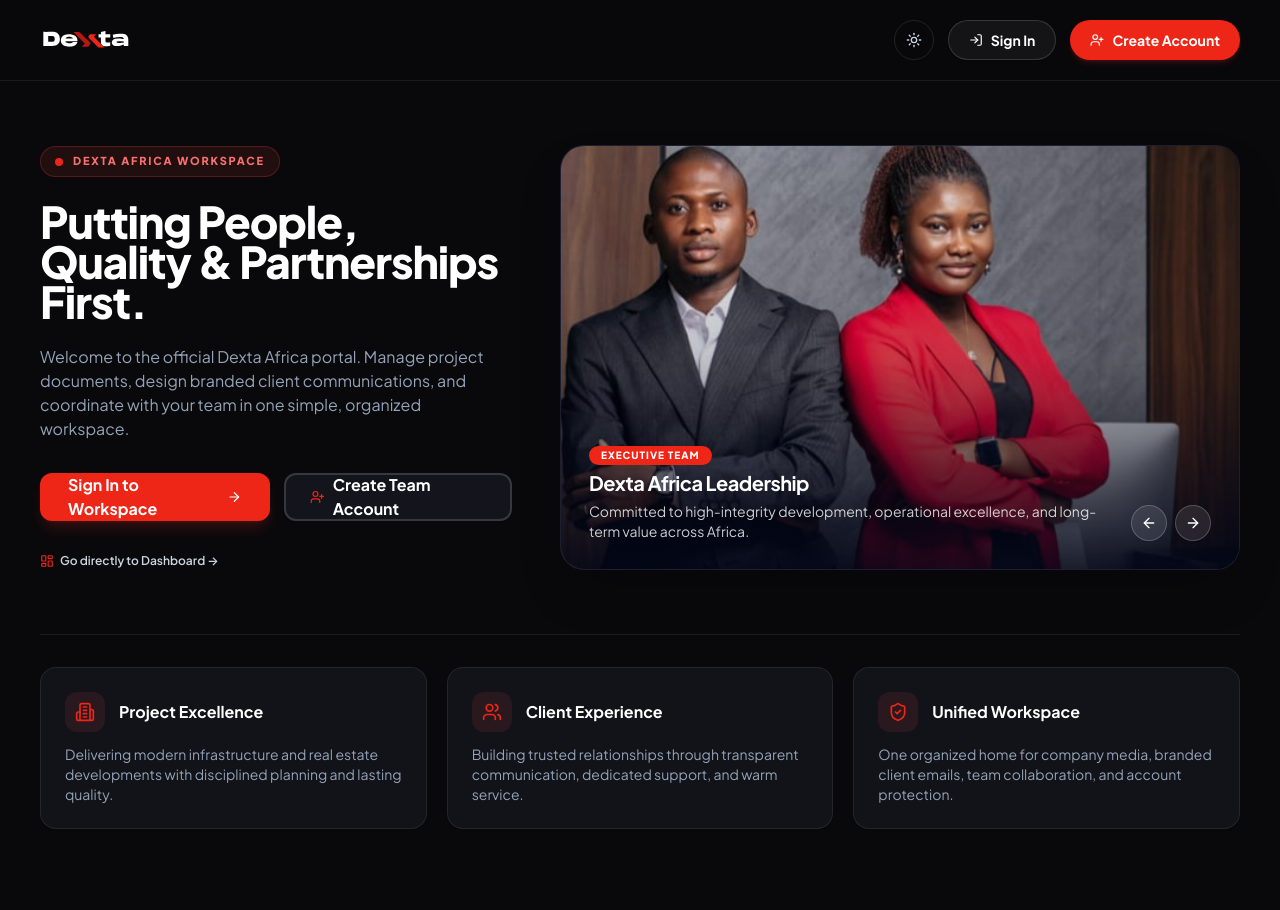
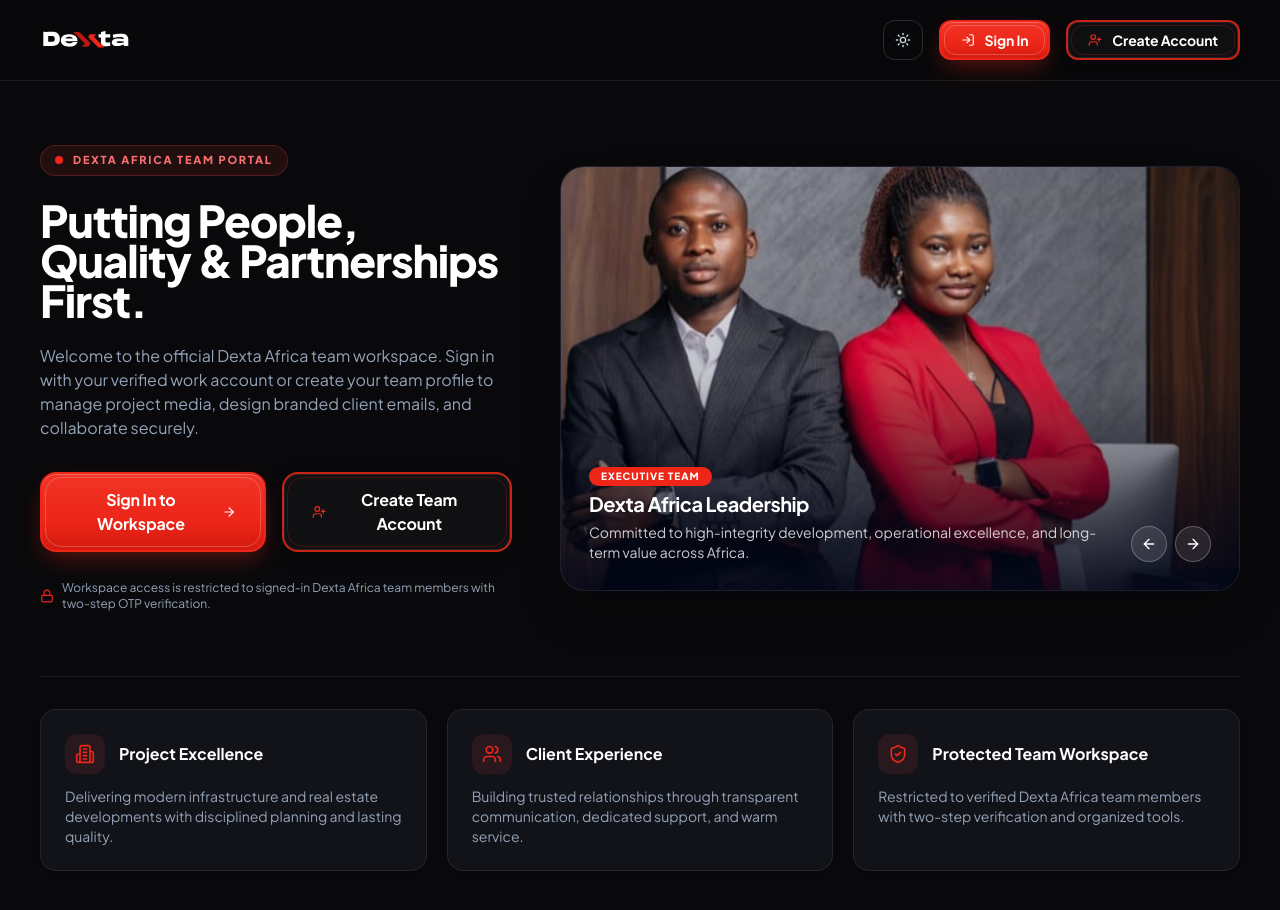
Before and after one commit to DextaAfrica/Admin-portal, a Next.js app: page / in a window 1280 px wide. Shown: the top 910 px of the page. Built offline with nearby package versions, Linux system fonts and the light colour scheme.

Commit message:
fix-ongoing

```diff
--- a/src/app/api/auth/mfa-setup/route.ts
+++ b/src/app/api/auth/mfa-setup/route.ts
@@ -9,7 +9,7 @@ export async function POST(req: NextRequest) {
       return NextResponse.json({ error: "Unauthorized" }, { status: 401 });
     }
 
-    const { secret, otpauth, qrCodeDataUrl } = await generateMfaSecret({
+    const { secret, otpauth, qrCodeDataUrl, currentOtp } = await generateMfaSecret({
       email: user.email,
     });
 
@@ -17,6 +17,7 @@ export async function POST(req: NextRequest) {
       secret,
       otpauth,
       qrCodeDataUrl,
+      currentOtp,
     });
   } catch (err: unknown) {
     return NextResponse.json(
--- a/src/app/api/auth/register-mfa-init/route.ts
+++ b/src/app/api/auth/register-mfa-init/route.ts
@@ -9,7 +9,7 @@ export async function POST(req: NextRequest) {
       return NextResponse.json({ error: "Email is required" }, { status: 400 });
     }
 
-    const { secret, otpauth, qrCodeDataUrl } = await generateMfaSecret({
+    const { secret, otpauth, qrCodeDataUrl, currentOtp } = await generateMfaSecret({
       email: email.toLowerCase().trim(),
     });
 
@@ -17,6 +17,7 @@ export async function POST(req: NextRequest) {
       secret,
       otpauth,
       qrCodeDataUrl,
+      currentOtp,
     });
   } catch (err: unknown) {
     return NextResponse.json(
--- a/src/app/globals.css
+++ b/src/app/globals.css
@@ -142,3 +142,111 @@
 .delay-300 {
   animation-delay: 300ms;
 }
+
+/* Signature Fill-Up Hover Animation & Architectural Border Lines for Create Account Button */
+.btn-fill-up {
+  position: relative;
+  display: inline-flex;
+  align-items: center;
+  justify-content: center;
+  gap: 0.625rem;
+  overflow: hidden;
+  border: 2px solid #ed2618;
+  background-color: transparent;
+  color: #0f172a;
+  font-weight: 700;
+  letter-spacing: -0.01em;
+  transition: color 0.38s cubic-bezier(0.16, 1, 0.3, 1),
+    border-color 0.38s cubic-bezier(0.16, 1, 0.3, 1),
+    box-shadow 0.38s cubic-bezier(0.16, 1, 0.3, 1),
+    transform 0.3s cubic-bezier(0.16, 1, 0.3, 1);
+  box-shadow: inset 0 0 0 1px rgba(237, 38, 24, 0.16),
+    0 4px 14px -3px rgba(15, 23, 42, 0.07);
+  z-index: 1;
+}
+
+.dark .btn-fill-up {
+  color: #ffffff;
+  border-color: rgba(237, 38, 24, 0.85);
+  background-color: rgba(255, 255, 255, 0.03);
+  box-shadow: inset 0 0 0 1px rgba(255, 255, 255, 0.08),
+    0 4px 16px -3px rgba(0, 0, 0, 0.4);
+}
+
+.btn-fill-up::before {
+  content: "";
+  position: absolute;
+  inset: 0;
+  background: linear-gradient(180deg, #ef3b2d 0%, #ed2618 45%, #c8190e 100%);
+  transform: scaleY(0);
+  transform-origin: bottom center;
+  transition: transform 0.42s cubic-bezier(0.19, 1, 0.22, 1);
+  z-index: -1;
+}
+
+.btn-fill-up::after {
+  content: "";
+  position: absolute;
+  inset: 3px;
+  border: 1px solid rgba(237, 38, 24, 0.22);
+  border-radius: inherit;
+  pointer-events: none;
+  transition: border-color 0.38s ease;
+}
+
+.btn-fill-up:hover {
+  color: #ffffff !important;
+  border-color: #ed2618;
+  transform: translateY(-2px);
+  box-shadow: 0 14px 28px -6px rgba(237, 38, 24, 0.38);
+}
+
+.btn-fill-up:hover::before {
+  transform: scaleY(1);
+}
+
+.btn-fill-up:hover::after {
+  border-color: rgba(255, 255, 255, 0.32);
+}
+
+.btn-fill-up:hover svg {
+  color: #ffffff !important;
+}
+
+/* Primary Executive Sign-In Button with Framed Border & Subtle Lift */
+.btn-crimson-exec {
+  position: relative;
+  display: inline-flex;
+  align-items: center;
+  justify-content: center;
+  gap: 0.625rem;
+  overflow: hidden;
+  border: 2px solid #ed2618;
+  background: linear-gradient(180deg, #f13426 0%, #ed2618 60%, #d41b0f 100%);
+  color: #ffffff !important;
+  font-weight: 700;
+  letter-spacing: -0.01em;
+  box-shadow: inset 0 1px 0 0 rgba(255, 255, 255, 0.28),
+    0 10px 24px -6px rgba(237, 38, 24, 0.42);
+  transition: transform 0.3s cubic-bezier(0.16, 1, 0.3, 1),
+    box-shadow 0.3s cubic-bezier(0.16, 1, 0.3, 1),
+    background 0.3s ease;
+  z-index: 1;
+}
+
+.btn-crimson-exec::after {
+  content: "";
+  position: absolute;
+  inset: 3px;
+  border: 1px solid rgba(255, 255, 255, 0.22);
+  border-radius: inherit;
+  pointer-events: none;
+}
+
+.btn-crimson-exec:hover {
+  transform: translateY(-2px);
+  background: linear-gradient(180deg, #dc2012 0%, #c4160a 100%);
+  border-color: #c4160a;
+  box-shadow: inset 0 1px 0 0 rgba(255, 255, 255, 0.35),
+    0 16px 32px -6px rgba(237, 38, 24, 0.52);
+}
--- a/src/app/page.tsx
+++ b/src/app/page.tsx
@@ -2,6 +2,7 @@
 
 import * as React from "react";
 import Link from "next/link";
+import { useRouter } from "next/navigation";
 import { useTheme } from "next-themes";
 import {
   ArrowRight,
@@ -13,7 +14,7 @@ import {
   ShieldCheck,
   LogIn,
   UserPlus,
-  LayoutDashboard,
+  Lock,
 } from "lucide-react";
 import { DextaLogo } from "@/components/ui/DextaLogo";
 import { cn } from "@/lib/utils";
@@ -76,13 +77,14 @@ const CORE_PILLARS = [
   },
   {
     icon: ShieldCheck,
-    title: "Unified Workspace",
+    title: "Protected Team Workspace",
     description:
-      "One organized home for company media, branded client emails, team collaboration, and account protection.",
+      "Restricted to verified Dexta Africa team members with two-step verification and organized tools.",
   },
 ];
 
 export default function LandingPage() {
+  const router = useRouter();
   const [activeSlide, setActiveSlide] = React.useState(0);
   const [zoomToggle, setZoomToggle] = React.useState(false);
   const { theme, setTheme } = useTheme();
@@ -121,12 +123,13 @@ export default function LandingPage() {
             <DextaLogo className="h-8 sm:h-10 w-auto" />
           </Link>
 
-          <div className="flex items-center gap-2.5 sm:gap-3.5">
+          <div className="flex items-center gap-3 sm:gap-4">
             {mounted && (
               <button
+                type="button"
                 onClick={() => setTheme(theme === "dark" ? "light" : "dark")}
-                className="flex h-10 w-10 items-center justify-center rounded-full border border-slate-200/80 dark:border-white/10 text-slate-600 hover:bg-slate-100 hover:text-slate-900 dark:text-slate-300 dark:hover:bg-white/[0.08] dark:hover:text-white transition-all cursor-pointer"
-                title="Switch appearance"
+                className="flex h-10 w-10 items-center justify-center rounded-xl border border-slate-200/90 dark:border-white/15 text-slate-600 hover:border-[#ED2618] hover:text-[#ED2618] dark:text-slate-300 dark:hover:border-[#ED2618] dark:hover:text-white transition-all cursor-pointer"
+                title="Switch light or dark appearance"
               >
                 {theme === "dark" ? (
                   <Sun className="h-4 w-4" />
@@ -136,21 +139,23 @@ export default function LandingPage() {
               </button>
             )}
 
-            <Link
-              href="/login"
-              className="inline-flex h-10 items-center justify-center gap-2 rounded-full border border-slate-300 dark:border-white/15 bg-white dark:bg-white/[0.05] px-4 sm:px-5 text-xs sm:text-sm font-bold text-slate-800 dark:text-white hover:border-[#ED2618] hover:text-[#ED2618] dark:hover:border-[#ED2618] transition-all shadow-sm"
+            <button
+              type="button"
+              onClick={() => router.push("/login")}
+              className="btn-crimson-exec h-10 rounded-xl px-4 sm:px-5 text-xs sm:text-sm cursor-pointer"
             >
               <LogIn className="h-3.5 w-3.5" />
               <span>Sign In</span>
-            </Link>
+            </button>
 
-            <Link
-              href="/register"
-              className="inline-flex h-10 items-center justify-center gap-2 rounded-full bg-[#ED2618] hover:bg-red-700 px-4 sm:px-5 text-xs sm:text-sm font-bold text-white shadow-md shadow-red-600/20 hover:shadow-lg hover:shadow-red-600/30 transition-all"
+            <button
+              type="button"
+              onClick={() => router.push("/register")}
+              className="btn-fill-up h-10 rounded-xl px-4 sm:px-5 text-xs sm:text-sm cursor-pointer"
             >
-              <UserPlus className="h-3.5 w-3.5" />
+              <UserPlus className="h-3.5 w-3.5 text-[#ED2618] transition-colors" />
               <span>Create Account</span>
-            </Link>
+            </button>
           </div>
         </div>
       </header>
@@ -161,10 +166,10 @@ export default function LandingPage() {
         <div className="grid w-full grid-cols-1 lg:grid-cols-12 gap-10 lg:gap-12 items-center">
           {/* Left Column: Clean Executive Introduction */}
           <div className="lg:col-span-5 space-y-6 animate-fade-in">
-            <div className="inline-flex items-center gap-2.5 rounded-full border border-red-200/80 dark:border-red-500/25 bg-red-50/80 dark:bg-red-500/10 px-3.5 py-1.5">
+            <div className="inline-flex items-center gap-2.5 rounded-full border border-red-200/90 dark:border-red-500/25 bg-red-50/90 dark:bg-red-500/10 px-3.5 py-1.5">
               <span className="h-2 w-2 rounded-full bg-[#ED2618]" />
               <span className="text-[11px] font-extrabold uppercase tracking-[0.16em] text-[#ED2618] dark:text-red-400">
-                Dexta Africa Workspace
+                Dexta Africa Team Portal
               </span>
             </div>
 
@@ -173,39 +178,42 @@ export default function LandingPage() {
             </h1>
 
             <p className="text-sm sm:text-base text-slate-600 dark:text-slate-400 leading-relaxed">
-              Welcome to the official Dexta Africa portal. Manage project documents,
-              design branded client communications, and coordinate with your team in
-              one simple, organized workspace.
+              Welcome to the official Dexta Africa team workspace. Sign in with
+              your verified work account or create your team profile to manage
+              project media, design branded client emails, and collaborate
+              securely.
             </p>
 
-            {/* Primary & Secondary Action Buttons */}
-            <div className="flex flex-col sm:flex-row items-stretch sm:items-center gap-3.5 pt-2">
-              <Link
-                href="/login"
-                className="inline-flex h-12 items-center justify-center gap-2.5 rounded-xl bg-[#ED2618] hover:bg-red-700 px-7 text-sm sm:text-base font-bold text-white shadow-lg shadow-red-600/20 hover:shadow-xl hover:shadow-red-600/30 transition-all hover:-translate-y-0.5"
-              >
-                <span>Sign In to Workspace</span>
-                <ArrowRight className="h-4 w-4" />
-              </Link>
+            {/* Framed Executive Action Bar (Sign In + Fill-Up Create Account) */}
+            <div className="pt-2">
+              <div className="flex flex-col sm:flex-row items-stretch sm:items-center gap-4">
+                <button
+                  type="button"
+                  onClick={() => router.push("/login")}
+                  className="btn-crimson-exec h-13 rounded-2xl px-7 py-3.5 text-sm sm:text-base cursor-pointer"
+                >
+                  <span>Sign In to Workspace</span>
+                  <ArrowRight className="h-4 w-4" />
+                </button>
 
-              <Link
-                href="/register"
-                className="inline-flex h-12 items-center justify-center gap-2 rounded-xl border-2 border-slate-200 dark:border-white/15 bg-white dark:bg-[#14151C] hover:border-[#ED2618] hover:text-[#ED2618] dark:hover:border-red-500 px-6 text-sm sm:text-base font-bold text-slate-800 dark:text-white transition-all shadow-sm"
-              >
-                <UserPlus className="h-4 w-4 text-[#ED2618]" />
-                <span>Create Team Account</span>
-              </Link>
+                <button
+                  type="button"
+                  onClick={() => router.push("/register")}
+                  className="btn-fill-up h-13 rounded-2xl px-7 py-3.5 text-sm sm:text-base cursor-pointer"
+                >
+                  <UserPlus className="h-4 w-4 text-[#ED2618] transition-colors" />
+                  <span>Create Team Account</span>
+                </button>
+              </div>
             </div>
 
-            {/* Clean Quick-Access Link to Dashboard if already signed in */}
-            <div className="pt-2 flex items-center gap-6 text-xs text-slate-500 dark:text-slate-400">
-              <Link
-                href="/dashboard"
-                className="inline-flex items-center gap-1.5 font-semibold text-slate-700 dark:text-slate-300 hover:text-[#ED2618] transition-colors"
-              >
-                <LayoutDashboard className="h-3.5 w-3.5 text-[#ED2618]" />
-                <span>Go directly to Dashboard →</span>
-              </Link>
+            {/* Security Notice: Only Verified Signed-In Users Gain Access */}
+            <div className="pt-1 flex items-center gap-2 text-xs text-slate-500 dark:text-slate-400">
+              <Lock className="h-3.5 w-3.5 text-[#ED2618] shrink-0" />
+              <span>
+                Workspace access is restricted to signed-in Dexta Africa team
+                members with two-step OTP verification.
+              </span>
             </div>
           </div>
 
@@ -263,7 +271,7 @@ export default function LandingPage() {
                     type="button"
                     onClick={prevSlide}
                     aria-label="Previous portrait"
-                    className="flex h-9 w-9 items-center justify-center rounded-full border border-white/20 bg-white/10 backdrop-blur-md text-white hover:bg-[#ED2618] hover:border-[#ED2618] transition-all cursor-pointer"
+                    className="flex h-9 w-9 items-center justify-center rounded-full border border-white/25 bg-white/10 backdrop-blur-md text-white hover:bg-[#ED2618] hover:border-[#ED2618] transition-all cursor-pointer"
                   >
                     <ArrowLeft className="h-4 w-4" />
                   </button>
@@ -271,7 +279,7 @@ export default function LandingPage() {
                     type="button"
                     onClick={nextSlide}
                     aria-label="Next portrait"
-                    className="flex h-9 w-9 items-center justify-center rounded-full border border-white/20 bg-white/10 backdrop-blur-md text-white hover:bg-[#ED2618] hover:border-[#ED2618] transition-all cursor-pointer"
+                    className="flex h-9 w-9 items-center justify-center rounded-full border border-white/25 bg-white/10 backdrop-blur-md text-white hover:bg-[#ED2618] hover:border-[#ED2618] transition-all cursor-pointer"
                   >
                     <ArrowRight className="h-4 w-4" />
                   </button>
--- a/src/lib/auth/mfa.ts
+++ b/src/lib/auth/mfa.ts
@@ -21,10 +21,13 @@ export async function generateMfaSecret({ email }: { email: string }) {
     },
   });
 
+  const currentOtp = authenticator.generate(secret);
+
   return {
     secret,
     otpauth,
     qrCodeDataUrl,
+    currentOtp,
   };
 }
 
--- a/src/middleware.ts
+++ b/src/middleware.ts
@@ -26,12 +26,6 @@ export function middleware(req: NextRequest) {
     return NextResponse.redirect(url);
   }
 
-  // Redirect authenticated users away from /login and /register to /dashboard
-  if (token && (pathname === "/login" || pathname === "/register")) {
-    const url = new URL("/dashboard", req.url);
-    return NextResponse.redirect(url);
-  }
-
   return NextResponse.next();
 }
 
```
Also changed, not shown: src/app/api/auth/login/route.ts (+27 -57 lines), src/app/api/auth/mfa-challenge/route.ts (+25 -20 lines).
